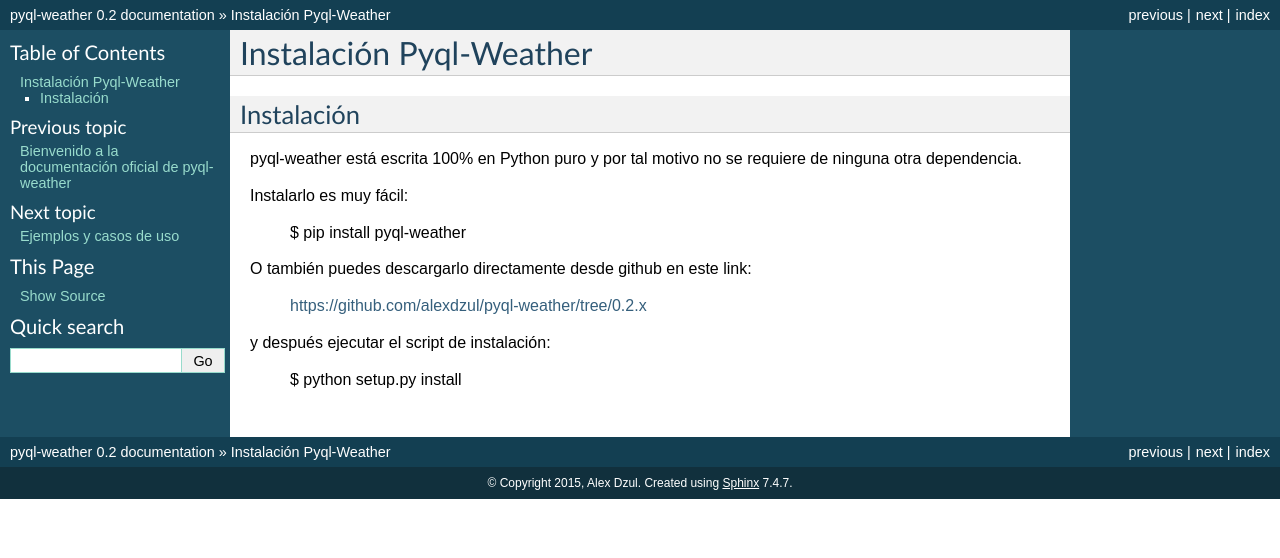
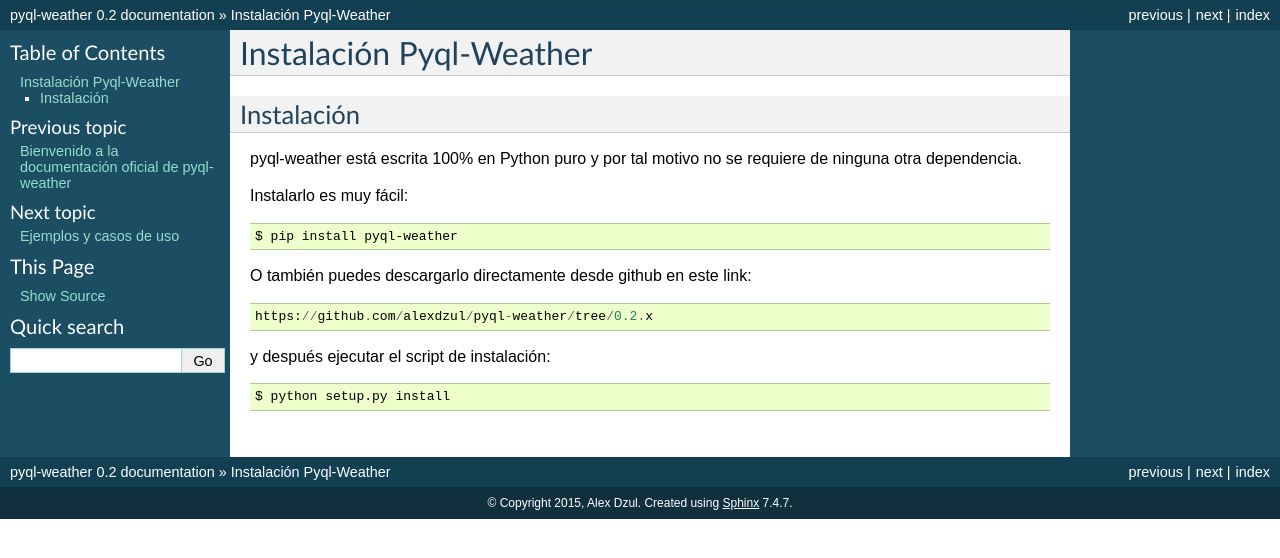
Before and after one commit to alexdzul/pyql-weather, a Sphinx documentation site: the page built from docs/installation.rst, in a window 1280 px wide. Shown: the top 558 px of the page. Built offline with Sphinx 7.4.7, drawn with Linux system fonts in a browser that asks for light colours.

```diff
--- a/docs/installation.rst
+++ b/docs/installation.rst
@@ -7,14 +7,14 @@ Instalación
 
 pyql-weather está escrita 100% en Python puro y por tal motivo no se requiere de ninguna otra dependencia.
 
-Instalarlo es muy fácil:
+Instalarlo es muy fácil::
 
     $ pip install pyql-weather
 
-O también puedes descargarlo directamente desde github en este link:
+O también puedes descargarlo directamente desde github en este link::
 
     https://github.com/alexdzul/pyql-weather/tree/0.2.x
 
-y después ejecutar el script de instalación:
+y después ejecutar el script de instalación::
 
     $ python setup.py install
```
